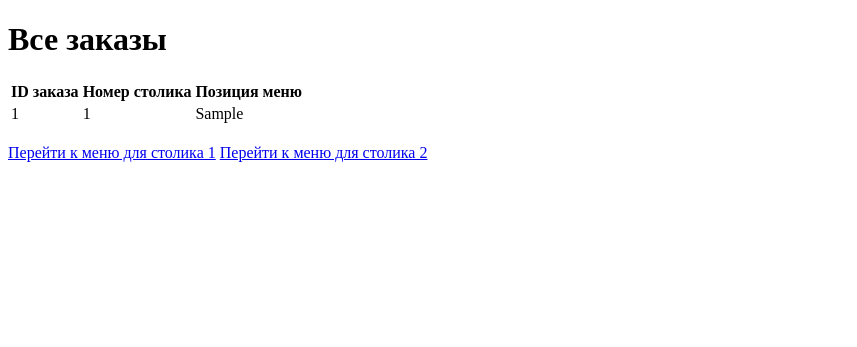
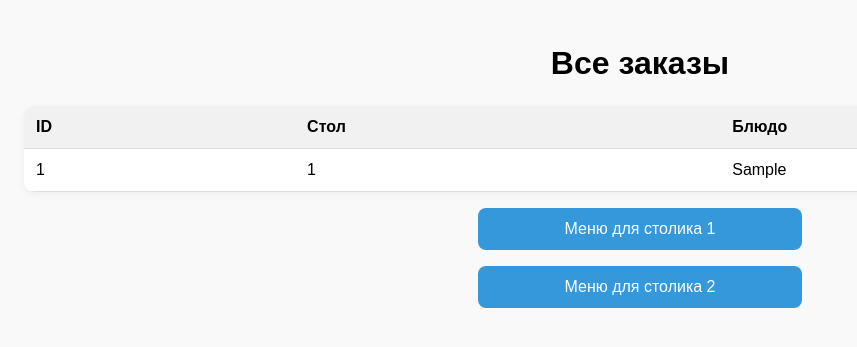
Before and after one commit to BorisVaneev/monocle, a Flask app: page / in a window 1280 px wide. Shown: the top 347 px of the page, without its empty margins (0-857 px from the left). Run offline with Flask 2, Linux system fonts and the light colour scheme; tables that the repository leaves empty hold one stand-in row (values such as "Sample post"); parts of the project's set-up code (start-up, migrations or seed data) failed here and were passed over.

Commit message:
Update index.html

```diff
--- a/templates/index.html
+++ b/templates/index.html
@@ -4,15 +4,63 @@
     <meta charset="UTF-8">
     <meta name="viewport" content="width=device-width, initial-scale=1.0">
     <title>Все заказы</title>
+    <style>
+        body {
+            font-family: sans-serif;
+            padding: 1rem;
+            background-color: #f9f9f9;
+        }
+
+        h1 {
+            text-align: center;
+            margin-bottom: 1.5rem;
+        }
+
+        table {
+            width: 100%;
+            border-collapse: collapse;
+            background: white;
+            box-shadow: 0 2px 8px rgba(0,0,0,0.05);
+            border-radius: 10px;
+            overflow: hidden;
+        }
+
+        th, td {
+            padding: 0.75rem;
+            text-align: left;
+            border-bottom: 1px solid #ddd;
+        }
+
+        th {
+            background-color: #f1f1f1;
+        }
+
+        a {
+            display: block;
+            text-align: center;
+            background: #3498db;
+            color: white;
+            padding: 0.75rem;
+            margin: 1rem auto;
+            text-decoration: none;
+            border-radius: 8px;
+            max-width: 300px;
+        }
+
+        a:hover {
+            background: #2980b9;
+        }
+    </style>
 </head>
 <body>
     <h1>Все заказы</h1>
+
     <table>
         <thead>
             <tr>
-                <th>ID заказа</th>
-                <th>Номер столика</th>
-                <th>Позиция меню</th>
+                <th>ID</th>
+                <th>Стол</th>
+                <th>Блюдо</th>
             </tr>
         </thead>
         <tbody>
@@ -25,8 +73,8 @@
             {% endfor %}
         </tbody>
     </table>
-    <br>
-    <a href="{{ url_for('menu', table_number=1) }}">Перейти к меню для столика 1</a>
-    <a href="{{ url_for('menu', table_number=2) }}">Перейти к меню для столика 2</a>
+
+    <a href="{{ url_for('menu', table_number=1) }}">Меню для столика 1</a>
+    <a href="{{ url_for('menu', table_number=2) }}">Меню для столика 2</a>
 </body>
 </html>
```
